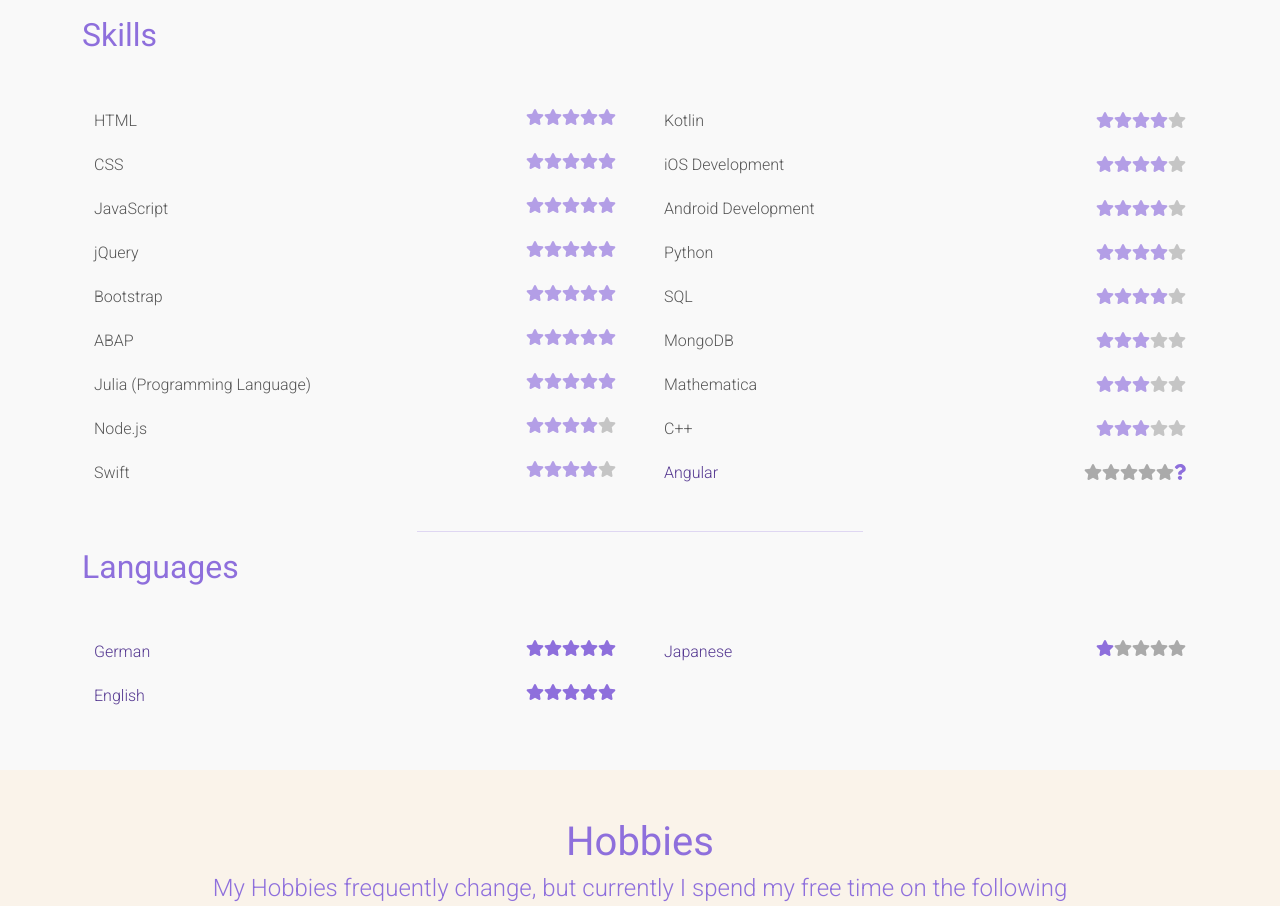
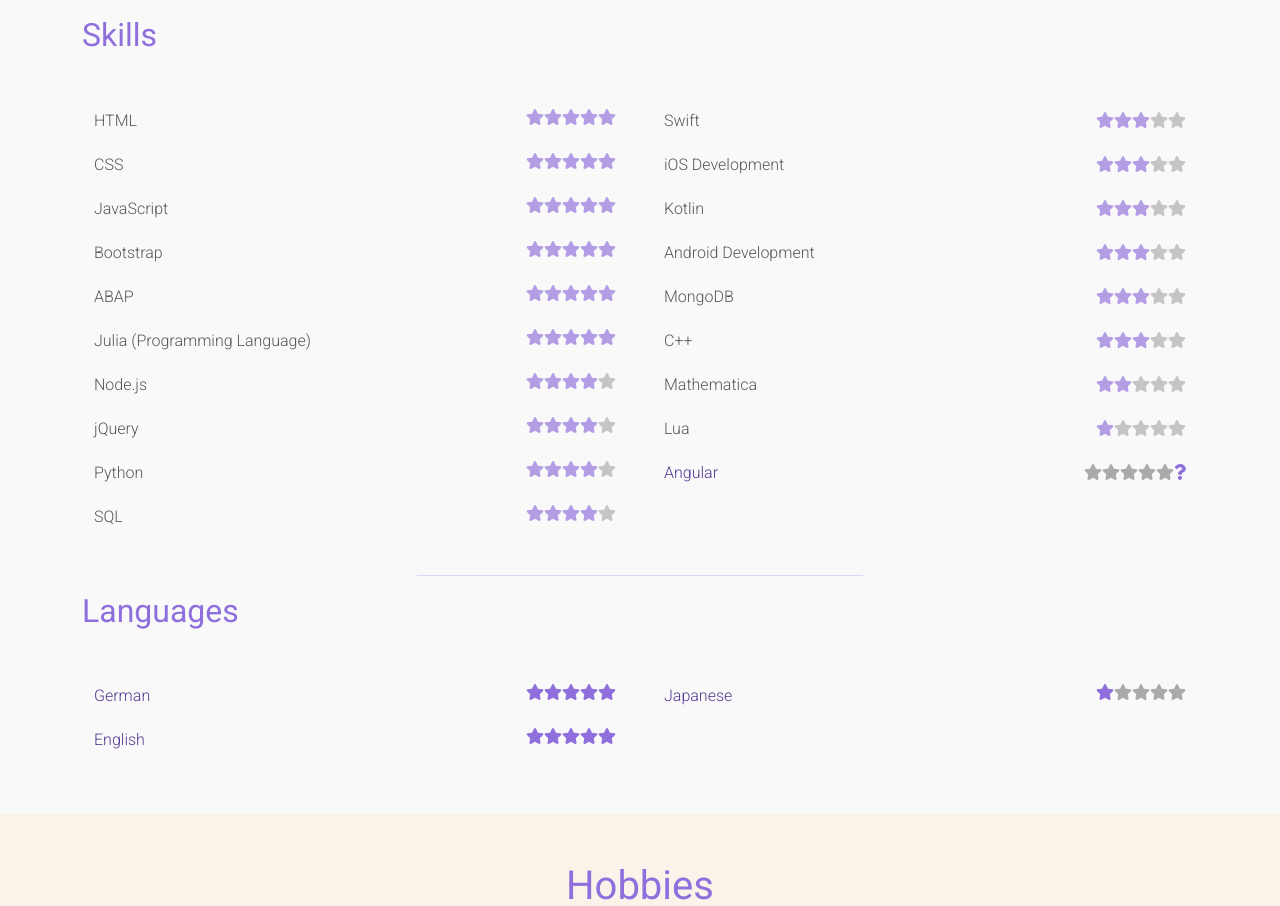
Before and after one commit to alexandertippmann/CV, an Angular app: page / in a window 1280 px wide. Shown: the part 2252-3158 px from the top of the page. Built offline with nearby package versions, Linux system fonts and the light colour scheme.

Commit message:
edited skills

```diff
--- a/src/app/skills.ts
+++ b/src/app/skills.ts
@@ -8,20 +8,21 @@
   { name: "HTML", proficiency: 5, action: "none" },
   { name: "CSS", proficiency: 5, action: "none" },
   { name: "JavaScript", proficiency: 5, action: "none" },
-  { name: "jQuery", proficiency: 5, action: "none" },
   { name: "Bootstrap", proficiency: 5, action: "none" },
   { name: "ABAP", proficiency: 5, action: "none" },
   { name: "Julia (Programming Language)", proficiency: 5, action: "none" },
   { name: "Node.js", proficiency: 4, action: "none" },
-  { name: "Swift", proficiency: 4, action: "none" },
-  { name: "Kotlin", proficiency: 4, action: "none" },
-  { name: "iOS Development", proficiency: 4, action: "none" },
-  { name: "Android Development", proficiency: 4, action: "none" },
+  { name: "jQuery", proficiency: 4, action: "none" },
   { name: "Python", proficiency: 4, action: "none" },
   { name: "SQL", proficiency: 4, action: "none" },
+  { name: "Swift", proficiency: 3, action: "none" },
+  { name: "iOS Development", proficiency: 3, action: "none" },
+  { name: "Kotlin", proficiency: 3, action: "none" },
+  { name: "Android Development", proficiency: 3, action: "none" },
   { name: "MongoDB", proficiency: 3, action: "none" },
-  { name: "Mathematica", proficiency: 3, action: "none" },
   { name: "C++", proficiency: 3, action: "none" },
+  { name: "Mathematica", proficiency: 2, action: "none" },
+  { name: "Lua", proficiency: 1, action: "none" },
   { name: "Angular", proficiency: 0, action: "angular" },
 ]
 
```
